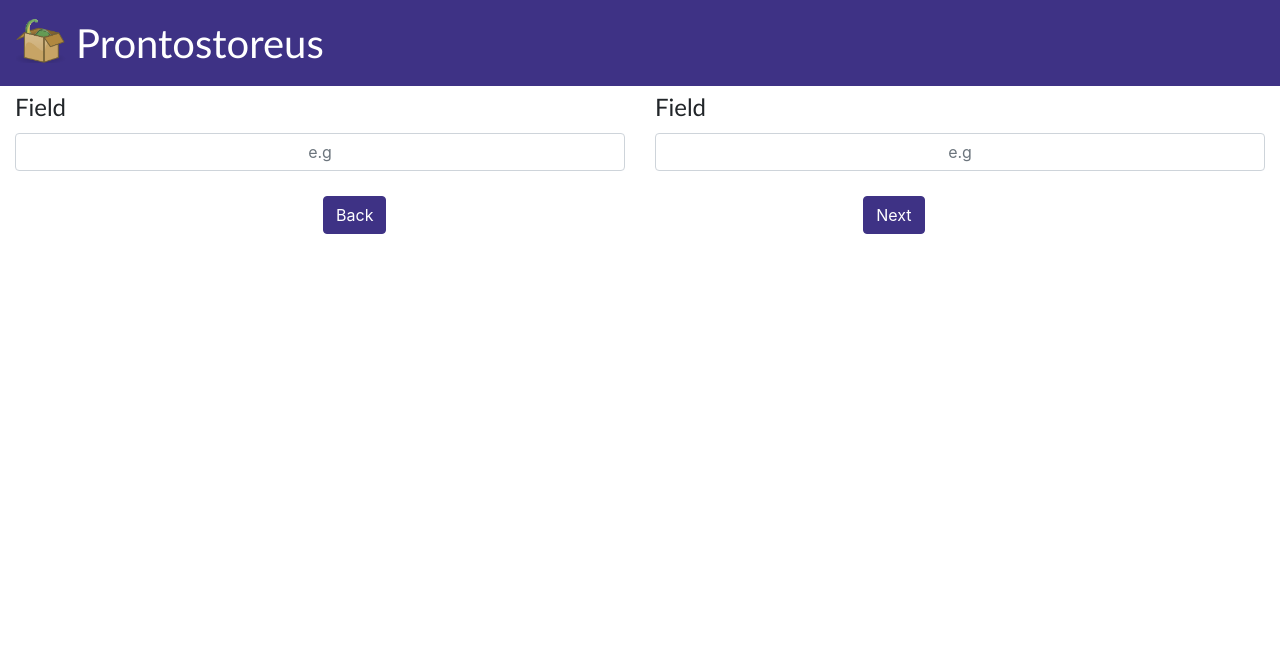
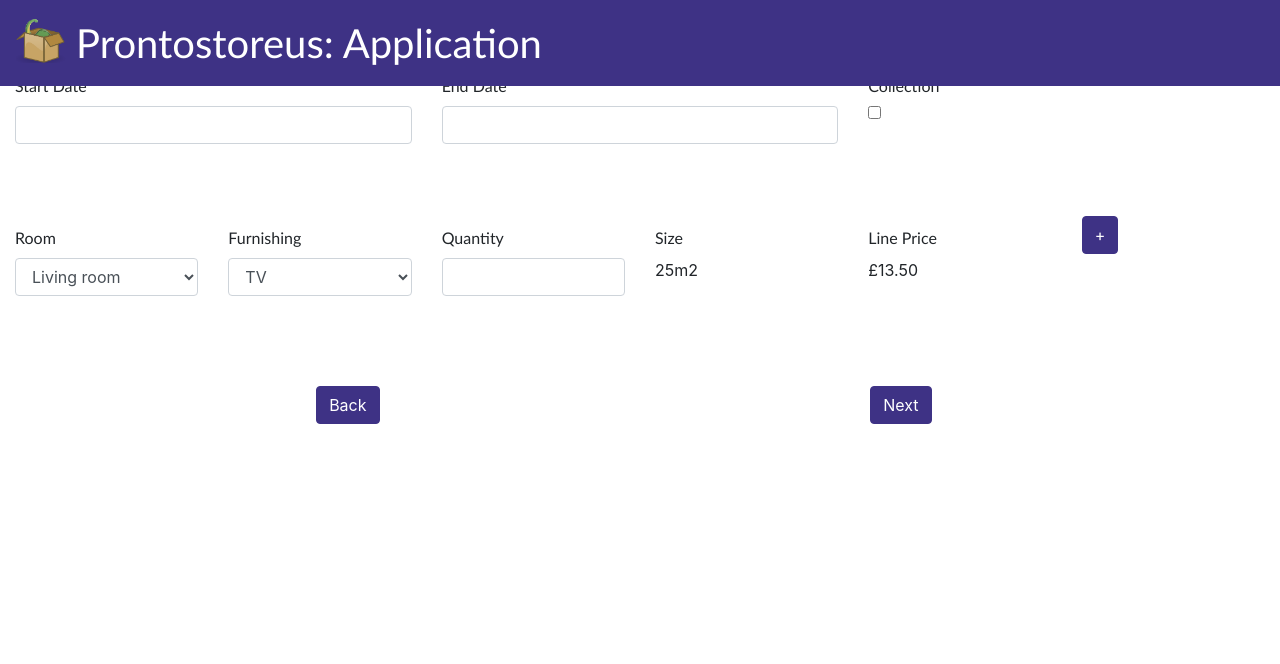
Before and after one commit to cognophile/prontostoreus-client, a PHP site: page /src/application.php in a window 1280 px wide. Shown: the top 664 px of the page. Run offline with PHP 8.4, Linux system fonts and the light colour scheme; some libraries are stand-ins or nearby versions.

Commit message:
Update to strawman the application page with single line

```diff
--- a/assets/css/styles.css
+++ b/assets/css/styles.css
@@ -20,6 +20,12 @@ input {
     background-color: #634db3;
     border-color: #634db3;
     color: white !important;
+}
+
+.field-label{
+    font-family: 'Trebuchet MS', 'Lucida Sans Unicode', 'Lucida Grande', 'Lucida Sans', Arial, sans-serif;
+    font-size: 1em;
+    padding-top: 10px;
 }
 
 .field-label-large {
--- a/assets/js/application.js
+++ b/assets/js/application.js
@@ -0,0 +1,20 @@
+$(document).ready(function () {
+    $("#start-date-input").datepicker();
+    $("#end-date-input").datepicker();
+});
+
+function showAddButton() {
+
+}
+
+function hideAddButton() {
+
+}
+
+function addLine() {
+
+}
+
+function calculateLinePrice() {
+
+}
--- a/src/application.php
+++ b/src/application.php
@@ -7,6 +7,7 @@
             <!-- Required meta tags -->
             <meta charset="utf-8">
             <meta name="viewport" content="width=device-width, initial-scale=1, shrink-to-fit=no">
+
             <!-- Include Boostrap 4 CSS -->
             <link rel="stylesheet" href="https://maxcdn.bootstrapcdn.com/bootstrap/4.0.0/css/bootstrap.min.css" integrity="sha384-Gn5384xqQ1aoWXA+058RXPxPg6fy4IWvTNh0E263XmFcJlSAwiGgFAW/dAiS6JXm" crossorigin="anonymous">
             <!-- Include custom Prontostoreus CSS -->
@@ -20,6 +21,11 @@
             <!-- Include Bootbox.js library  -->
             <script src="https://cdnjs.cloudflare.com/ajax/libs/bootbox.js/4.4.0/bootbox.min.js"></script>
 
+            <!-- Include jQuery UI widgets -->
+            <link rel="stylesheet" href="//code.jquery.com/ui/1.12.1/themes/base/jquery-ui.css">
+            <script src="https://code.jquery.com/jquery-1.12.4.js"></script>
+            <script src="https://code.jquery.com/ui/1.12.1/jquery-ui.js"></script>
+
             <!-- Include custom Prontostoreus JavaScript-->
             <script src="../assets/js/config.js"></script>
             <script src="../assets/js/application.js"></script>
@@ -32,55 +38,85 @@
             <nav id="navbar" class="navbar navbar-dark fixed-top">
                 <a id="navbar-title" class="navbar-brand" href="../index.php">
                     <img id="navbar-logo-image" src="../resources/img/prontostoreus.png" width="50" height="50" class="d-inline-block align-top" alt="">
-                    <span id="navbar-title-text">Prontostoreus</span>
+                    <span id="navbar-title-text">Prontostoreus: Application</span>
                 </a>
             </nav>
         </section>
-
-
-
-
-
-
 
         <section>
             <div id="data-entry" class="container-fluid form-group">
                 <div class="row">
                     <div class="col">
-                        <label id="dob-label" class="field-label-large" for="dob-input">Field</label>
-                        <input id="dob-input" class="form-control" type="text" name="dob" maxlength="8" placeholder="e.g">
+                        <label id="start-date-label" class="field-label" for="start-date-input">Start Date</label>
+                        <input id="start-date-input" class="form-control" type="text" name="startDate" required="true">
                     </div>
 
                     <div class="col">
-                        <label id="dob-label" class="field-label-large" for="dob-input">Field</label>
-                        <input id="dob-input" class="form-control" type="text" name="dob" maxlength="8" placeholder="e.g">
+                        <label id="end-date-label" class="field-label" for="end-date-input">End Date</label>
+                        <input id="end-date-input" class="form-control" type="text" name="endDate" required="true">
+                    </div>
+
+                    <div class="col">
+                        <label id="collection-label" class="field-label" for="collection-checkbox">Collection</label>
+                        <input id="collection-checkbox" type="checkbox" name="collection" required="true">
                     </div>
                 </div>
 
+                <br><br><br>
                 <div class="row">
                     <div class="col">
-
+                        <label id="room-selector-label" class="field-label" for="room-selector">Room</label>
+                        <select id="room-selector" class="form-control" name="room" required="true">
+                            <option value="1">Living room</option>
+                            <option value="2">Kitchen</option>
+                            <option value="3">Bedroom</option>
+                            <option value="4">Bathroom</option>
+                            <option value="5">Garage</option>
+                        </select>
                     </div>
                     <div class="col">
+                        <label id="furnishing-selector-label" class="field-label" for="furnishing-selector">Furnishing</label>
+                        <select id="furnishing-selector" class="form-control" name="furnishing" required="true">
+                            <option value="1">TV</option>
+                            <option value="2">Stool</option>
+                            <option value="3">Bed</option>
+                            <option value="4">Sofa</option>
+                            <option value="5">Spade</option>
+                        </select>
+                    </div>
 
+                    <div class="col">
+                        <label id="quantity-label" class="field-label" for="item-price-readonly">Quantity</label>
+                        <input id="quantity-input" class="form-control" type="text" name="quantity" required="true">
+                    </div>
+
+                    <div class="col">
+                        <label id="size-readonly-label" class="field-label" for="size-readonly">Size</label>
+                        <p id="size-readonly" class="form-control-static" name="size">25m2</p>
+                    </div>
+
+                    <div class="col">
+                        <label id="item-price-readonly-label" class="field-label" for="item-price-readonly">Line Price</label>
+                        <p id="item-price-readonly" class="form-control-static" name="price">£13.50</p>
+                    </div>
+
+                    <div class="col">
+                        <span class="input-group-btn">
+                            <a id="next-page-btn-visible-wide" class="browse btn btn-primary" onclick="addLine()">+</a>
+                        </span>
                     </div>
                 </div>
             </div>
         </section>
 
-
-
-
-
-
-
+        <br><br><br>
         <section>
-            <div id="meta-bottom-navbar" class="row justify-content-center navbar">
+            <div id="meta-bottom-navbar" class="row justify-content-center">
                 <div id="bottom-btn-navbar" class="row">
                     <div class="col-md-6">
                         <div class="col-md-12 justify-content-center d-flex">
                             <span class="input-group-btn">
-                                <a id="next-page-btn-visible-wide" class="browse btn btn-primary" href="customer.php">Back</a>
+                                <a id="next-page-btn-visible-wide" class="browse btn btn-primary" href="javascript:history.back()">Back</a>
                             </span>
                         </div>
                     </div>
@@ -88,7 +124,7 @@
                     <div class="col-md-6">
                         <div class="col-md-12 justify-content-center d-flex">
                             <span class="input-group-btn">
-                                <a id="next-page-btn-visible-wide" class="browse btn btn-primary" onclick="validateApplicationForm()">Next</a>
+                                <a id="next-page-btn-visible-wide" class="browse btn btn-primary" onclick="">Next</a>
                             </span>
                         </div>
                     </div>
--- a/src/customer.php
+++ b/src/customer.php
@@ -33,7 +33,7 @@
             <nav id="navbar" class="navbar navbar-dark fixed-top">
                 <a id="navbar-title" class="navbar-brand" href="../index.php">
                     <img id="navbar-logo-image" src="../resources/img/prontostoreus.png" width="50" height="50" class="d-inline-block align-top" alt="">
-                    <span id="navbar-title-text">Prontostoreus</span>
+                    <span id="navbar-title-text">Prontostoreus: Customer Details</span>
                 </a>
             </nav>
         </section>
@@ -131,7 +131,7 @@
                     <div class="col-md-6">
                         <div class="col-md-12 justify-content-center d-flex">
                             <span class="input-group-btn">
-                                <a id="next-page-btn-visible-wide" class="browse btn btn-primary" href="location.php">Back</a>
+                                <a id="next-page-btn-visible-wide" class="browse btn btn-primary" href="javascript:history.back()">Back</a>
                             </span>
                         </div>
                     </div>
--- a/src/location.php
+++ b/src/location.php
@@ -31,7 +31,7 @@
             <nav id="navbar" class="navbar navbar-dark fixed-top">
                 <a id="navbar-title" class="navbar-brand" href="../index.php">
                     <img id="navbar-logo-image" src="../resources/img/prontostoreus.png" width="50" height="50" class="d-inline-block align-top" alt="">
-                    <span id="navbar-title-text">Prontostoreus</span>
+                    <span id="navbar-title-text">Prontostoreus: Locate a Company</span>
                 </a>
             </nav>
         </section>
```
